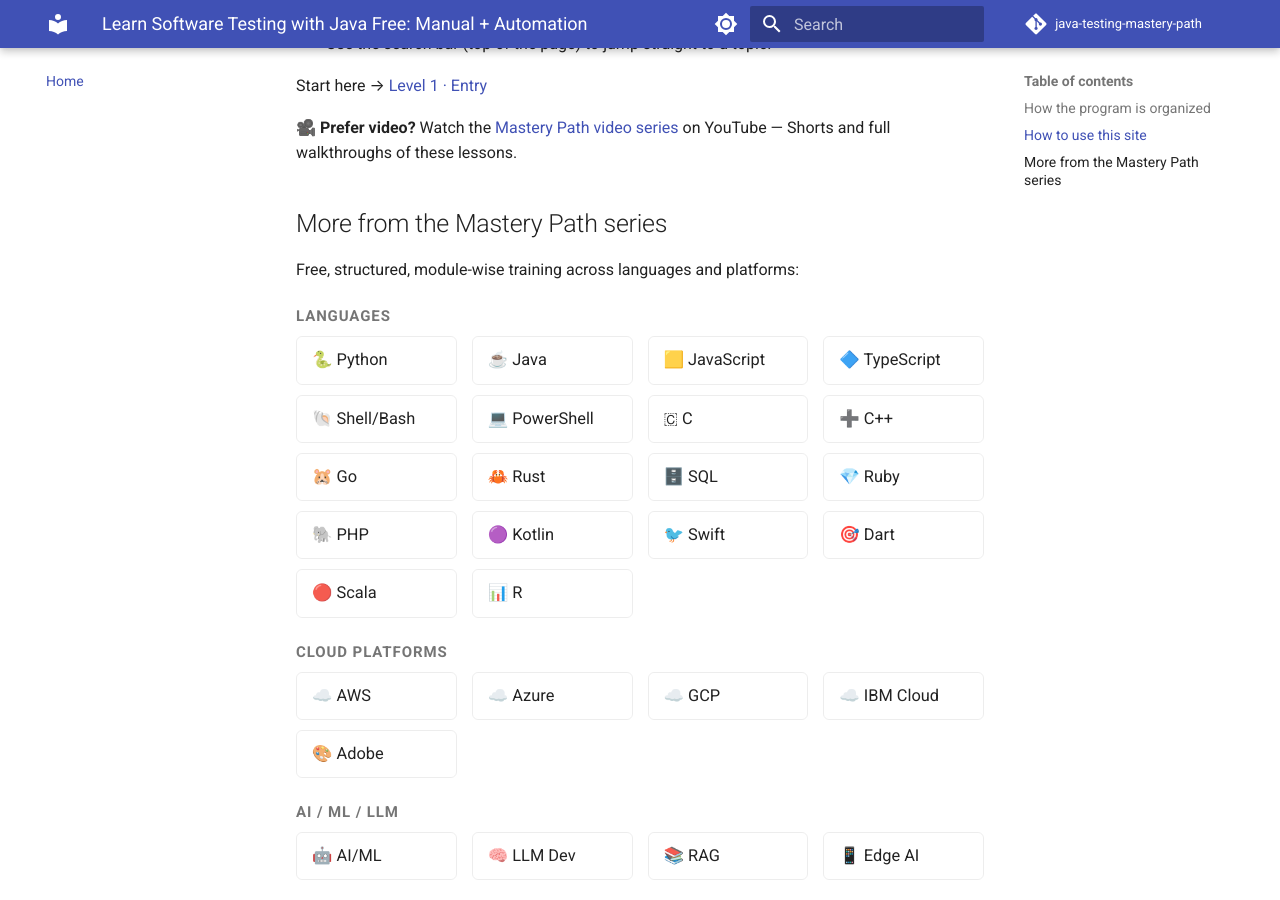
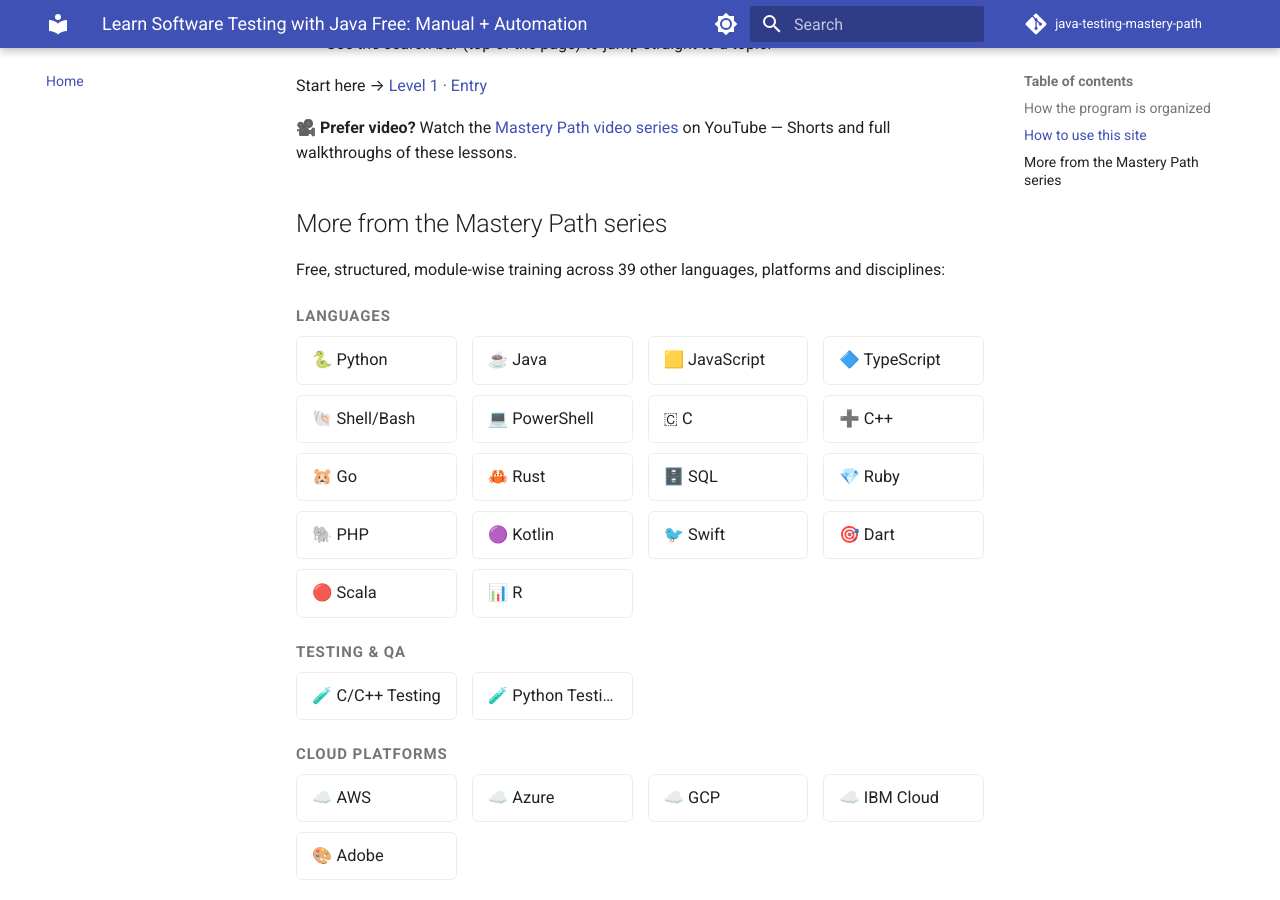
Before and after one commit to SIGILIPELLI/java-testing-mastery-path, an MkDocs documentation site: the page built from docs/index.md, in a window 1280 px wide and 900 px high, scrolled down 910 px. Built offline with MkDocs 1.6.1 and Material for MkDocs 9.7.7, drawn with Linux system fonts in a browser that asks for light colours; comment, search, counter and statistics services are not loaded.

Commit message:
Add Testing & QA sites to cross-link grid
Co-Authored-By: Claude Opus 5 <noreply@anthropic.com>

```diff
--- a/docs/index.md
+++ b/docs/index.md
@@ -36,7 +36,7 @@ Start here → [Level 1 · Entry](level-1/index.md)
 
 ## More from the Mastery Path series
 
-Free, structured, module-wise training across languages and platforms:
+Free, structured, module-wise training across 39 other languages, platforms and disciplines:
 
 <div class="mastery-grid-wrap">
 <p class="mastery-grid-category">Languages</p>
@@ -59,6 +59,11 @@ Free, structured, module-wise training across languages and platforms:
   <a href="https://sigilipelli.github.io/dart-mastery-path/">🎯 Dart</a>
   <a href="https://sigilipelli.github.io/scala-mastery-path/">🔴 Scala</a>
   <a href="https://sigilipelli.github.io/r-mastery-path/">📊 R</a>
+</div>
+<p class="mastery-grid-category">Testing & QA</p>
+<div class="mastery-grid">
+  <a href="https://sigilipelli.github.io/cpp-testing-mastery-path/">🧪 C/C++ Testing</a>
+  <a href="https://sigilipelli.github.io/python-testing-mastery-path/">🧪 Python Testing</a>
 </div>
 <p class="mastery-grid-category">Cloud Platforms</p>
 <div class="mastery-grid">
```
